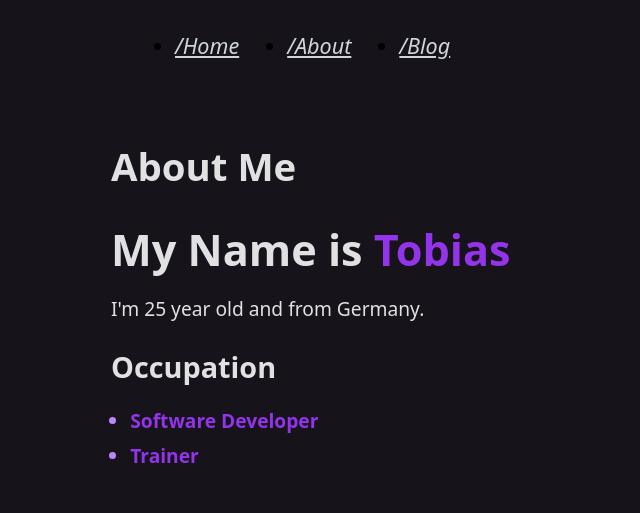
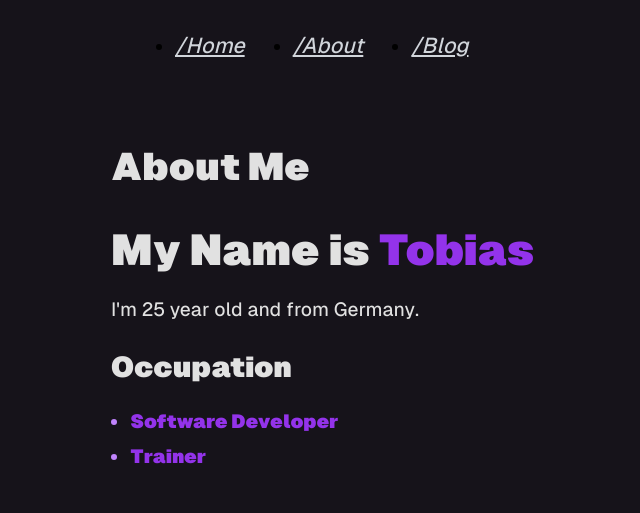
Before and after one commit to EvilWeasel/evilweasel.dev, an Astro site: page /about in a window 1280 px wide. Shown: the whole page, without its empty margins (129-769 px from the left). Built offline with nearby package versions, Linux system fonts and the light colour scheme; Astro itself is replaced by a stand-in of ours.

Commit message:
added sick-ass font

```diff
--- /dev/null
+++ b/public/styles/global.css
@@ -0,0 +1,52 @@
+@font-face {
+  font-family: "GeistMonoVF";
+  src: url("/fonts/GeistMonoVF.woff2") format("woff2-variations");
+  font-weight: 100 900;
+  font-stretch: 75% 100%;
+  font-style: normal;
+}
+@font-face {
+  font-family: "GeistVF";
+  src: url("/fonts/GeistVF.woff2") format("woff2-variations");
+  font-weight: 100 900;
+  font-stretch: 75% 100%;
+  font-style: normal;
+}
+:root {
+  --accent: 136, 58, 234;
+  --accent-light: 224, 204, 250;
+  --accent-dark: 49, 10, 101;
+  --accent-gradient: linear-gradient(
+    45deg,
+    rgb(var(--accent)),
+    rgb(var(--accent-light)) 30%,
+    white 60%
+  );
+}
+html {
+  font-family: GeistVF, system-ui, sans-serif;
+  background: #16131a;
+  background-size: 224px;
+  font-size: 1.2rem;
+  font-weight: 100;
+}
+main {
+  margin: auto;
+  padding: 1rem;
+  width: 800px;
+  max-width: calc(100% - 2rem);
+  color: #e1e1e1;
+  line-height: 1.6;
+}
+code {
+  font-family:
+    GeistMonoVF,
+    Menlo,
+    Monaco,
+    Lucida Console,
+    Liberation Mono,
+    DejaVu Sans Mono,
+    Bitstream Vera Sans Mono,
+    Courier New,
+    monospace;
+}
--- /dev/null
+++ b/src/components/Greeting.jsx
@@ -0,0 +1,15 @@
+import { useState } from "preact/hooks";
+
+export default function Greeting({messages}) {
+  const randomMessage = () => messages[(Math.floor(Math.random() * messages.length))];
+  const [greeting, setGreeting] = useState(messages[0]);
+
+  return (
+    <div>
+      <h3>{greeting}! Thank you for visiting!</h3>
+      <button onClick={() => setGreeting(randomMessage())}>
+        New Greeting
+      </button>
+    </div>
+  );
+}
--- a/src/layouts/Layout.astro
+++ b/src/layouts/Layout.astro
@@ -18,53 +18,15 @@ const { title } = Astro.props;
     <link rel="icon" type="image/svg+xml" href="/favicon.svg" />
     <meta name="generator" content={Astro.generator} />
     <title>{title}</title>
+    <link rel="stylesheet" href="/styles/global.css" />
     <ViewTransitions />
   </head>
   <body>
     <Header />
 
     <main>
-      <h1 class="text-5xl font-extrabold text-purple-700 mb-8">{title}</h1>
+      <h1 class="text-5xl font-bold text-purple-700 mb-8">{title}</h1>
       <slot />
     </main>
-
-    <style is:global>
-      :root {
-        --accent: 136, 58, 234;
-        --accent-light: 224, 204, 250;
-        --accent-dark: 49, 10, 101;
-        --accent-gradient: linear-gradient(
-          45deg,
-          rgb(var(--accent)),
-          rgb(var(--accent-light)) 30%,
-          white 60%
-        );
-      }
-      html {
-        font-family: system-ui, sans-serif;
-        background: #16131a;
-        background-size: 224px;
-        font-size: 1.2rem;
-      }
-      main {
-        margin: auto;
-        padding: 1rem;
-        width: 800px;
-        max-width: calc(100% - 2rem);
-        color: #e1e1e1;
-        line-height: 1.6;
-      }
-      code {
-        font-family:
-          Menlo,
-          Monaco,
-          Lucida Console,
-          Liberation Mono,
-          DejaVu Sans Mono,
-          Bitstream Vera Sans Mono,
-          Courier New,
-          monospace;
-      }
-    </style>
   </body>
 </html>
--- a/tailwind.config.js
+++ b/tailwind.config.js
@@ -2,7 +2,13 @@
 export default {
   content: ["./src/**/*.{astro,html,js,jsx,md,mdx,svelte,ts,tsx,vue}"],
   theme: {
-    extend: {},
+    extend: {
+      fontFamily: {
+        sans: ["GeistVF"],
+        serif: ["GeistVF"],
+        mono: ["GeistMonoVF"],
+      },
+    },
   },
   plugins: [require("@tailwindcss/typography")],
 };
```
Also changed, not shown: public/fonts/GeistMonoVF.woff2 (added), public/fonts/GeistVF.woff2 (added).
